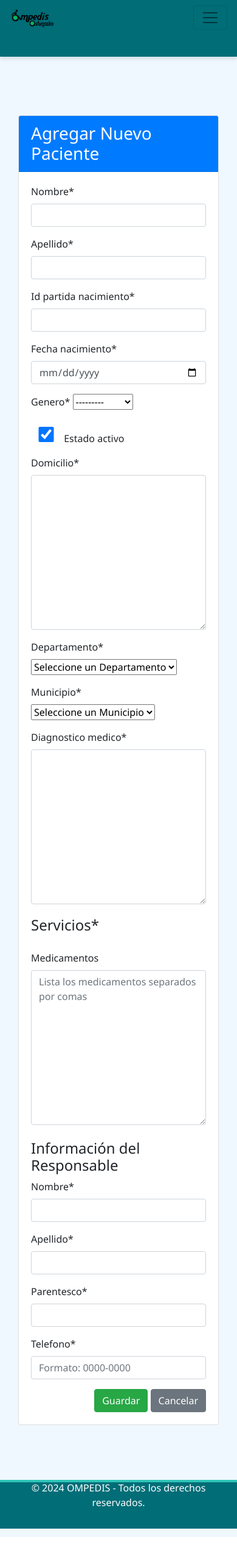
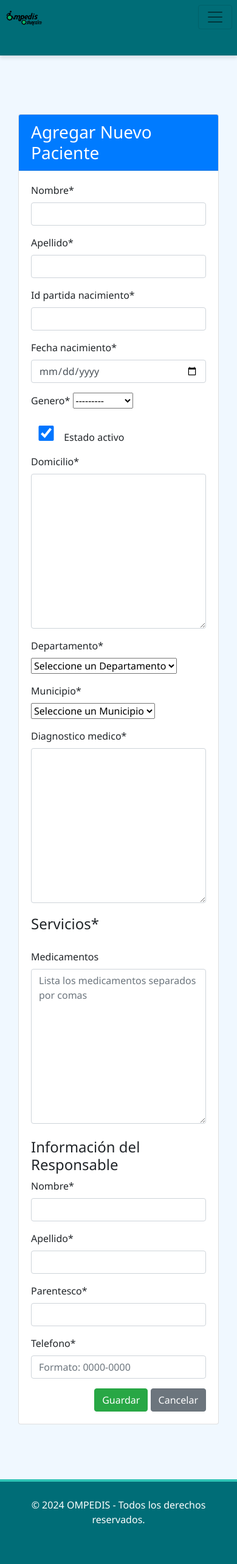
Before and after one commit to lcayaxp/OMPEDIS, a Django app: page /pacientes/crear/ in a window 390 px wide. Shown: the whole page at 61% size. Before the commit the page ends 2521 px from the top, so only its background shows below. Run offline with Django 5.2, Linux system fonts and the light colour scheme; the visitor is signed in with stand-in values (Sample User, id 1); data that the repository does not hold is empty; some libraries are stand-ins or nearby versions.

Commit message:
configuración del navbar y el pie de pagina

```diff
--- a/ompedis_project/static/css/styles.css
+++ b/ompedis_project/static/css/styles.css
@@ -12,16 +12,18 @@ body {
 .navbar {
     background-color: #006d77; /* Verde azulado oscuro */
     box-shadow: 0 4px 6px rgba(0, 0, 0, 0.1);
-    padding: 0.5rem 1rem; /* Ajusta los valores de padding */
+    padding: 0.050rem 1rem; /* Ajuste para hacer el navbar más delgado */
 }
 
 .navbar-brand img {
-    height: 30px; /* Ajusta el tamaño del logo */
+    height: 60px; /* Tamaño del logo  */
+    width: auto; /* Mantener proporción del logo */
 }
-
 
 .navbar-light .navbar-nav .nav-link {
     color: #ffffff;
+    padding: 0.5rem 1rem; /* Reducir padding para enlaces */
+    font-size: 1rem; /* Ajustar el tamaño del texto */
 }
 
 .navbar-light .navbar-nav .nav-link.active {
@@ -29,33 +31,45 @@ body {
     color: #83c5be; /* Verde menta */
 }
 
+/* Media query para mejorar en pantallas más pequeñas */
+@media (max-width: 768px) {
+    .navbar {
+        padding: 0.5rem; /* Reduce el padding en pantallas pequeñas */
+    }
+
+    .navbar-brand img {
+        height: 25px; /* Tamaño más pequeño para el logo en pantallas pequeñas */
+    }
+
+    .navbar-light .navbar-nav .nav-link {
+        padding: 0.5rem 0.75rem; /* Ajustar padding en pantallas pequeñas */
+    }
+}
+
 /* Estilo para el contenedor principal */
 .container {
     flex: 1;
-    padding-bottom: 35px; /* Espacio para el pie de página */
+    padding-bottom: 35px; /* Espacio extra para el pie de página */
 }
 
 /* Estilo para el pie de página */
 footer {
-    background-color: #006d77; /* Color verde azulado oscuro */
+    background-color: #006d77; /* Verde azulado oscuro */
     color: #ffffff;
     border-top: 4px solid #2ec4b6; /* Verde agua */
     width: 100%;
-    height: 80px;
-    display: flex;
-    align-items: center;
-    justify-content: center;
-    margin-top: 20px; /* Para que no quede pegado al contenido */
-    position: relative; /* Elimina el fixed */
-    bottom: 0;
+    padding: 1rem; /* Asegura que el contenido del footer esté centrado */
+    text-align: center;
+    margin-top: 20px; /* Espacio extra sobre el footer */
 }
 
+/* Texto dentro del footer */
 footer p {
     margin: 0;
     padding: 10px;
 }
 
-/* Toggle Switch Chilero*/
+/* Estilo para el interruptor toggle-switch */
 .toggle-switch {
     position: relative;
     display: inline-block;
@@ -75,16 +89,16 @@ footer p {
     width: 100%;
     height: 100%;
     background-color: #ddd;
-    border-radius: 15px; /* Ajusta el borde para hacerlo más pequeño */
+    border-radius: 15px; /* Ajuste para un borde redondeado */
     box-shadow: inset 0 0 0 2px #ccc;
     transition: background-color 0.3s ease-in-out;
 }
 
 .toggle-switch-handle {
     position: absolute;
-    top: 3px;  /* Ajusta la posición superior */
-    left: 3px;  /* Ajusta la posición izquierda */
-    width: 20px;  /* Ajusta el tamaño del círculo */
+    top: 3px;  /* Ajuste para centrar el círculo */
+    left: 3px;  /* Ajuste para centrar el círculo */
+    width: 20px;  /* Tamaño del círculo */
     height: 20px;
     background-color: #fff;
     border-radius: 50%;
@@ -93,10 +107,10 @@ footer p {
 }
 
 .toggle-switch input[type="checkbox"]:checked + .toggle-switch-background {
-    background-color: #05c46b;
+    background-color: #05c46b; /* Color al activarse */
     box-shadow: inset 0 0 0 2px #04b360;
 }
 
 .toggle-switch input[type="checkbox"]:checked + .toggle-switch-background .toggle-switch-handle {
-    transform: translateX(25px); /* Ajusta la distancia de desplazamiento */
+    transform: translateX(25px); /* Distancia que se mueve el círculo */
 }
```
